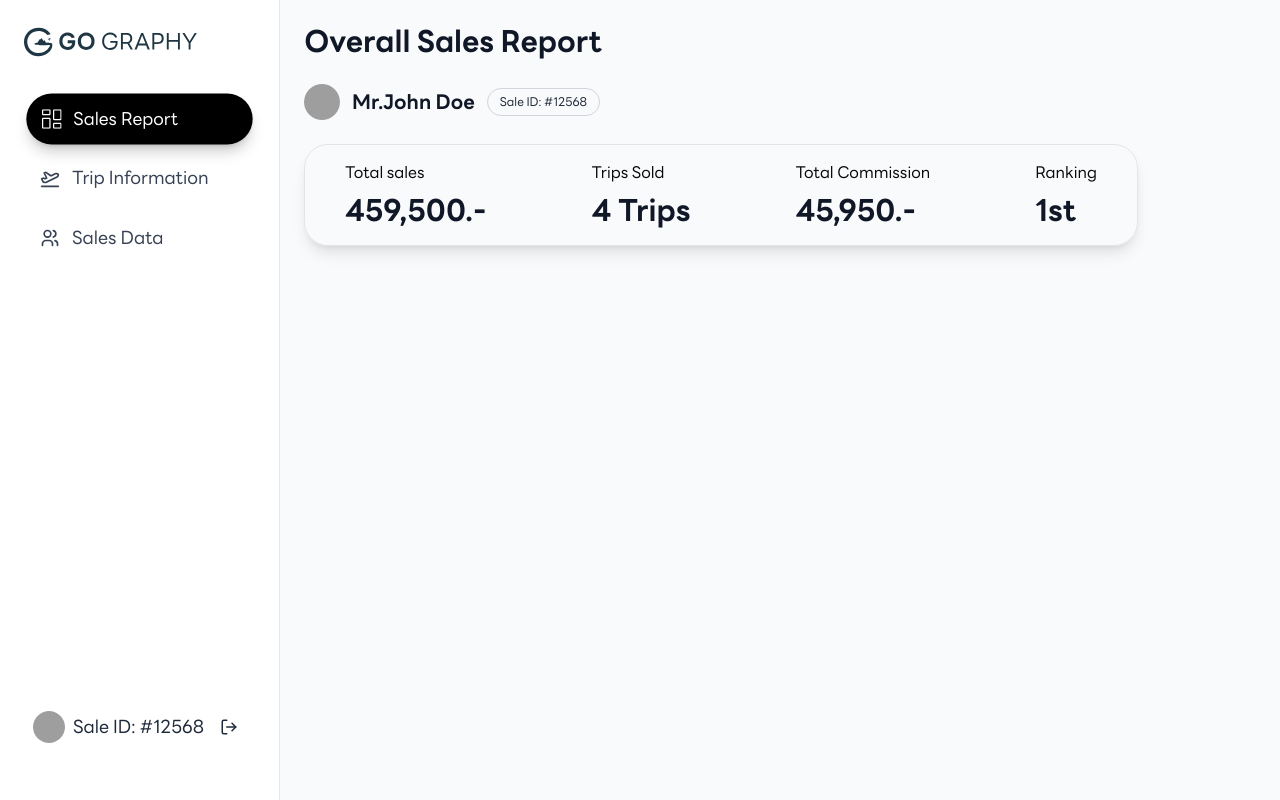
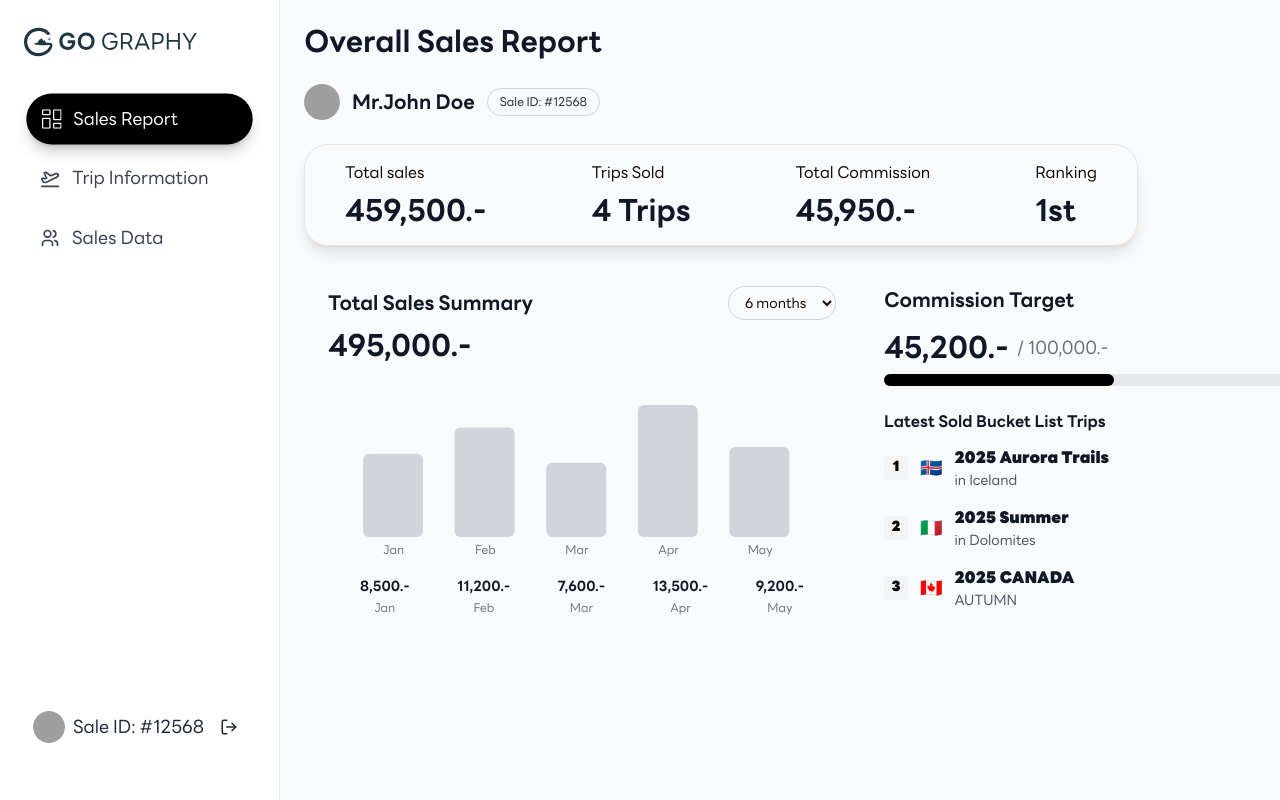
Before and after one commit to Canvasmediaagency/gography-seller-dashboard, a Next.js app: page /sales-report in a window 1280 px wide. Shown: the top 800 px of the page. Built offline with nearby package versions, Linux system fonts and the light colour scheme; grey boxes are pictures that could not be loaded.

Commit message:
feat: style chart and commision traget

```diff
--- a/package.json
+++ b/package.json
@@ -18,6 +18,7 @@
     "react": "19.1.0",
     "react-dom": "19.1.0",
     "react-icons": "^5.5.0",
+    "recharts": "^3.1.0",
     "tailwind-merge": "^3.3.1"
   },
   "devDependencies": {
--- a/src/app/sales-report/page.tsx
+++ b/src/app/sales-report/page.tsx
@@ -1,8 +1,18 @@
+"use client"
 import React from 'react'
+import { BarChart, Bar, XAxis, YAxis, ResponsiveContainer } from 'recharts'
 
 function SalesReportPage() {
+  const chartData = [
+    { month: 'Jan', value: 8500, fullMonth: 'January' },
+    { month: 'Feb', value: 11200, fullMonth: 'February' },
+    { month: 'Mar', value: 7600, fullMonth: 'March' },
+    { month: 'Apr', value: 13500, fullMonth: 'April' },
+    { month: 'May', value: 9200, fullMonth: 'May' }
+  ]
+
   return (
-    <div>
+    <div className='flex flex-col'>
       {/* Header */}
       <div>
         <h1 className="text-3xl font-bold text-gray-900 mb-6">Overall Sales Report</h1>
@@ -44,6 +54,132 @@ function SalesReportPage() {
       </div>
 
       {/* Chart */}
+      <div className='flex flex-row items-start justify-between m-6 mt-10 gap-12'>
+        <div className='w-1/2'>
+          <div className=''>
+            <div className='flex justify-between items-center mb-2'>
+              <h3 className='text-xl font-bold text-gray-900'>Total Sales Summary</h3>
+              <select className="px-3 py-1 rounded-full border border-gray-300 text-sm focus:outline-none focus:ring-2 focus:ring-blue-500">
+                <option value="6m">6 months</option>
+                <option value="1m">1 month</option>
+                <option value="3m">3 months</option>
+                <option value="1y">1 year</option>
+              </select>
+            </div>
+
+            <div className='mb-4'>
+              <p className='text-3xl font-bold text-gray-900'>495,000.-</p>
+            </div>
+
+            {/* Bar Chart */}
+            <div className='h-48 mt-4'>
+              <ResponsiveContainer width="100%" height="100%">
+                <BarChart data={chartData} margin={{ top: 20, right: 30, left: 20, bottom: 5 }}>
+                  <XAxis
+                    dataKey="month"
+                    axisLine={false}
+                    tickLine={false}
+                    tick={{ fontSize: 12, fill: '#6B7280' }}
+                  />
+                  <YAxis hide />
+                  <Bar
+                    dataKey="value"
+                    fill="#D1D5DB"
+                    radius={[6, 6, 6, 6]}
+                    barSize={60}
+                  />
+                </BarChart>
+              </ResponsiveContainer>
+
+              {/* Values below bars */}
+              <div className='flex justify-between px-8 mt-1'>
+                {chartData.map((item, index) => (
+                  <div key={index} className='text-center'>
+                    <p className='text-sm font-semibold text-gray-900 mb-1'>{item.value.toLocaleString()}.-</p>
+                    <p className='text-xs text-gray-500'>{item.month}</p>
+                  </div>
+                ))}
+              </div>
+            </div>
+          </div>
+        </div>
+
+        <div className='w-1/2'>
+          <div className=''>
+            <div className='flex justify-between items-center mb-4'>
+              <h3 className='text-xl font-bold text-gray-900'>Commission Target</h3>
+              <button className='text-sm text-gray-900 underline'>Edit</button>
+            </div>
+
+            {/* Progress */}
+            <div className='mb-6'>
+              <div className='flex items-center gap-2 mb-2'>
+                <span className='text-3xl font-bold text-gray-900'>45,200.-</span>
+                <span className='text-lg text-gray-500'>/ 100,000.-</span>
+              </div>
+
+              {/* Progress Bar */}
+              <div className='w-full bg-gray-200 rounded-full h-3'>
+                <div className='bg-black h-3 rounded-full' style={{width: '45.2%'}}></div>
+              </div>
+            </div>
+
+            {/* Trip List */}
+            <div className='space-y-4'>
+              <h4 className='font-semibold text-gray-900 mb-3'>Latest Sold Bucket List Trips</h4>
+
+              {/* Trip 1 */}
+              <div className='flex items-center justify-between'>
+                <div className='flex items-center gap-3'>
+                  <span className='w-6 h-6 bg-gray-100 rounded text-center text-sm font-medium'>1</span>
+                  <span className='text-lg'>🇮🇸</span>
+                  <div>
+                    <p className='font-medium text-gray-900'>2025 Aurora Trails</p>
+                    <p className='text-sm text-gray-600'>in Iceland</p>
+                  </div>
+                </div>
+                <div className='text-right'>
+                  <p className='font-medium'>12 people</p>
+                  <p className='text-sm font-semibold'>14,290.-</p>
+                </div>
+              </div>
+
+              {/* Trip 2 */}
+              <div className='flex items-center justify-between'>
+                <div className='flex items-center gap-3'>
+                  <span className='w-6 h-6 bg-gray-100 rounded text-center text-sm font-medium'>2</span>
+                  <span className='text-lg'>🇮🇹</span>
+                  <div>
+                    <p className='font-medium text-gray-900'>2025 Summer</p>
+                    <p className='text-sm text-gray-600'>in Dolomites</p>
+                  </div>
+                </div>
+                <div className='text-right'>
+                  <p className='font-medium'>8 people</p>
+                  <p className='text-sm font-semibold'>9,500.-</p>
+                </div>
+              </div>
+
+              {/* Trip 3 */}
+              <div className='flex items-center justify-between'>
+                <div className='flex items-center gap-3'>
+                  <span className='w-6 h-6 bg-gray-100 rounded text-center text-sm font-medium'>3</span>
+                  <span className='text-lg'>🇨🇦</span>
+                  <div>
+                    <p className='font-medium text-gray-900'>2025 CANADA</p>
+                    <p className='text-sm text-gray-600'>AUTUMN</p>
+                  </div>
+                </div>
+                <div className='text-right'>
+                  <p className='font-medium'>4 people</p>
+                  <p className='text-sm font-semibold'>7,200.-</p>
+                </div>
+              </div>
+            </div>
+          </div>
+        </div>
+      </div>
+
     </div>
   )
 }
```
Also changed, not shown: 1 other file (tests, documents, lock files or other folders).
